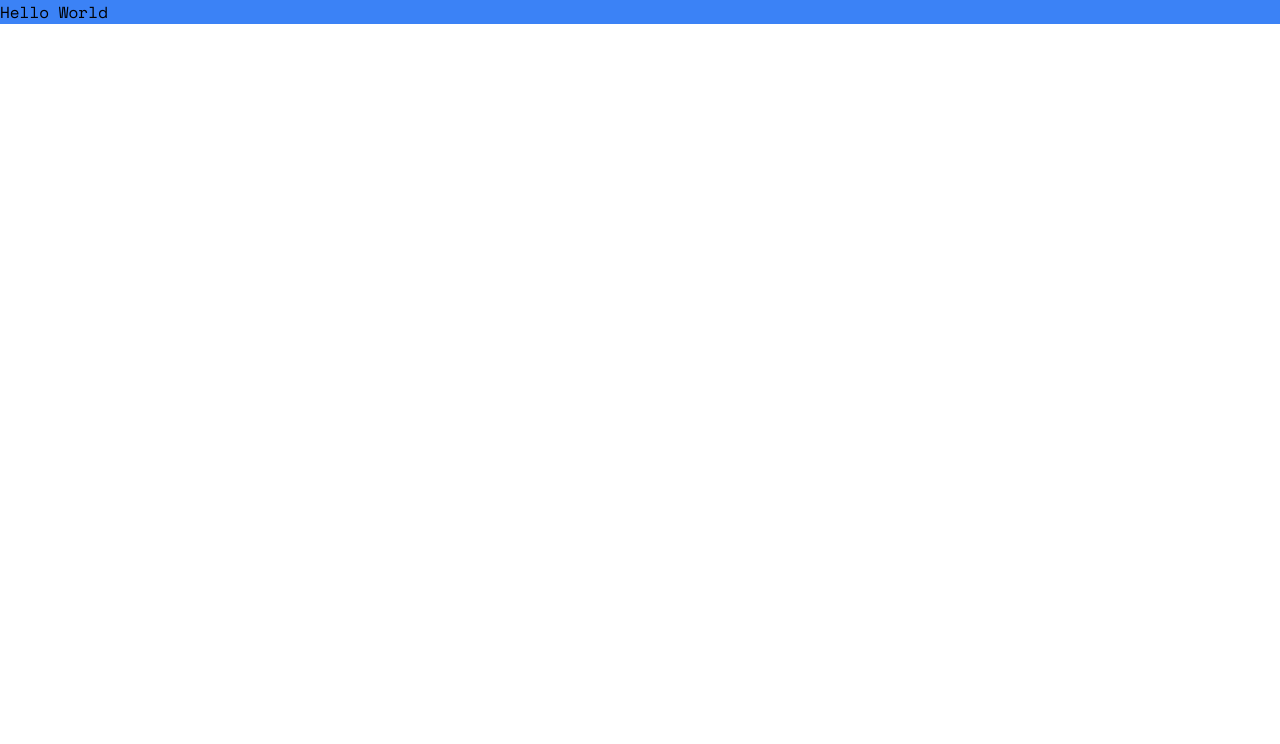
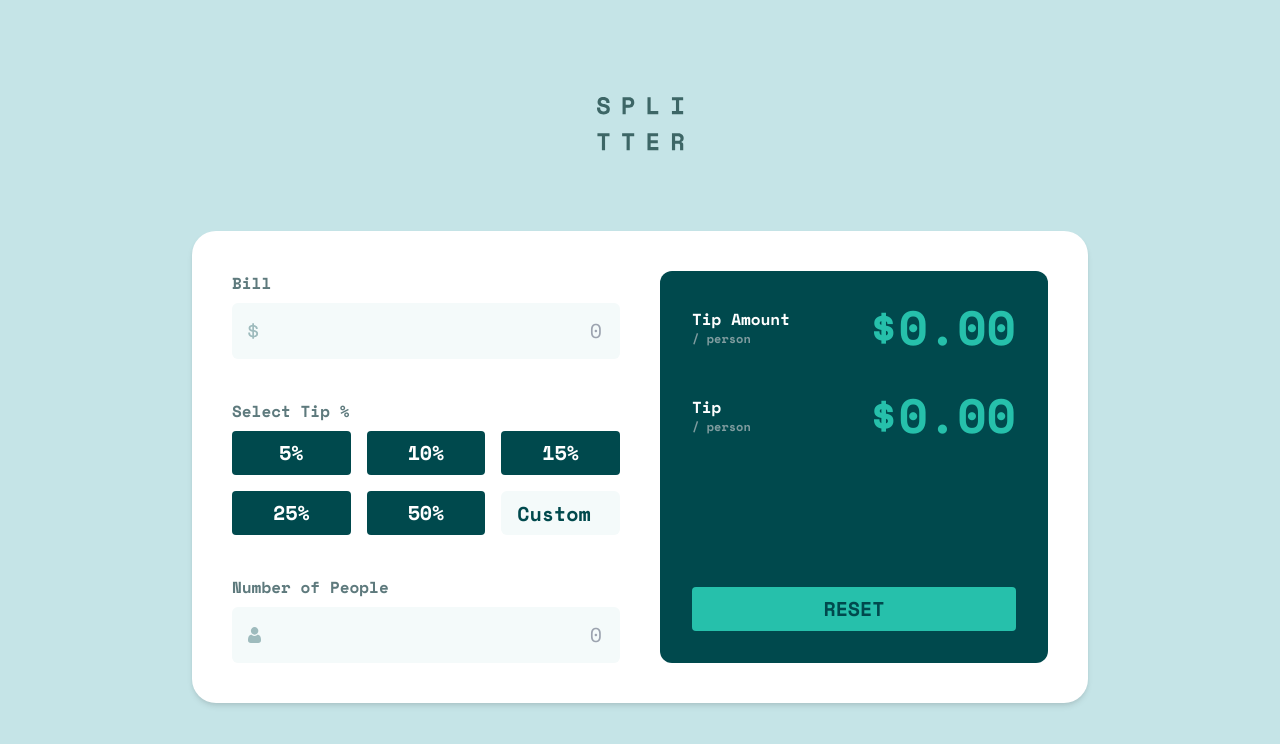
Before and after one commit to hallefsantos/tip-calculator-app, a React (Create React App) app: page / in a window 1280 px wide. Shown: the top 744 px of the page. Built offline with nearby package versions, Linux system fonts and the light colour scheme.

Commit message:
Finished

```diff
--- a/package.json
+++ b/package.json
@@ -15,7 +15,8 @@
   "scripts": {
     "start": "craco start",
     "build": "craco build",
-    "test": "craco test"
+    "test": "craco test",
+    "serve": "serve -s build"
   },
   "eslintConfig": {
     "extends": [
@@ -37,7 +38,8 @@
   },
   "devDependencies": {
     "autoprefixer": "^9",
-    "postcss": "8.3.5",
+    "postcss": "^7",
+    "react-number-format": "^4.6.4",
     "tailwindcss": "npm:@tailwindcss/postcss7-compat"
   }
 }
--- a/src/App.jsx
+++ b/src/App.jsx
@@ -1,9 +1,146 @@
+import { useState, useEffect } from 'react'
+import NumberFormat from 'react-number-format';
+import InputIcon from './components/InputIcon'
+import RadioButton from './components/RadioButton'
+
 function App() {
+  const [tipByPerson, setTipByPerson] = useState(0)
+  const [totalByPerson, setTotalByPerson] = useState(0)
+  const [numberOfPeople, setNumberOfPeople] = useState('')
+  const [bill, setBill] = useState('')
+  const [tip, setTip] = useState('')
+  const [customTip, setCustomTip] = useState('')
+
+  const tips = [5, 10, 15, 25, 50]
+
+
+  useEffect(() => {
+    if (bill && numberOfPeople && (tip || customTip) ) calcTip()
+  }, [bill, tip, numberOfPeople, customTip])
+
+  const calcTip = () => {
+    const result = (bill * ((tip ?? customTip) / 100)) / numberOfPeople
+    setTipByPerson(result)
+    setTotalByPerson((bill / numberOfPeople) + result)
+  }
+
+  const resetForm = () => {
+    setTipByPerson(0)
+    setTotalByPerson(0)
+    setNumberOfPeople('')
+    setBill('')
+    setTip('')
+    setCustomTip('')
+  }
+
   return (
-    <div className="bg-blue-500">
-      Hello World
+    <div className="flex flex-col items-center justify-center md:min-h-screen bg-neutral-light-01">
+      {/* Logo */}
+      <div className="mt-12 md:mt-0">
+        <img src="/img/logo.svg" alt="Splitter Logo" />
+      </div>
+
+      <div className="w-full max-w-4xl mt-10 md:mt-20 p-8 md:p-10 bg-white rounded-3xl shadow-md">
+        <form>
+          <div className="grid md:grid-cols-2 gap-x-10 text-xl">
+            {/* Coluna 1 */}
+            <div className="space-y-7 md:space-y-10">
+              {/* Bill */}
+              <InputIcon
+                icon="icon-dollar"
+                label="Bill"
+                id="bill"
+                value={bill}
+                setValue={setBill}
+                placeholder="0"
+              />
+
+              <div>
+                <p className="text-neutral-dark-01 font-bold text-base">Select Tip %</p>
+
+                <div className="grid grid-cols-2 md:grid-cols-3 gap-4 mt-2">
+                  {tips.map(tipItem => (
+                    <RadioButton
+                      key={tipItem}
+                      name="tip"
+                      item={tipItem}
+                      itemCompare={tip}
+                      setItemCompare={setTip}
+                    />
+                  ))}
+                  <div>
+                    <input
+                      className="w-full h-full px-4 font-bold placeholder-neutral-veryDark text-neutral-dark-01 bg-neutral-light-02 rounded-md"
+                      type="text"
+                      placeholder="Custom"
+                      value={customTip}
+                      onChange={(e) => {setTip(null); setCustomTip(e.target.value)}}
+                    />
+                  </div>
+                </div>
+              </div>
+
+              {/* Number of People */}
+              <InputIcon
+                icon="icon-person"
+                label="Number of People"
+                id="numberOfPeople"
+                value={numberOfPeople}
+                setValue={setNumberOfPeople}
+                placeholder="0"
+              />
+            </div>
+
+            {/* Coluna 2 */}
+            <div className="p-6 md:p-8 mt-8 md:mt-0 flex flex-col justify-between bg-neutral-veryDark text-white rounded-xl">
+              <div>
+                <div className="flex justify-between items-center">
+                  <div className="flex flex-col font-bold">
+                    <span className="text-base">Tip Amount</span>
+                    <span className="text-xs font-bold text-neutral-dark-02">/ person</span>
+                  </div>
+                  <NumberFormat
+                    className="font-bold text-primary text-2xl md:text-5xl"
+                    value={tipByPerson}
+                    displayType={'text'}
+                    thousandSeparator={true}
+                    prefix={'$'}
+                    decimalScale={2}
+                    fixedDecimalScale={true}
+                  />
+                </div>
+
+                <div className="flex justify-between items-center mt-10">
+                  <div className="flex flex-col font-bold">
+                    <span className="text-base">Tip</span>
+                    <span className="text-xs font-bold text-neutral-dark-02">/ person</span>
+                  </div>
+                  <NumberFormat
+                    className="font-bold text-primary text-2xl md:text-5xl"
+                    value={totalByPerson}
+                    displayType={'text'}
+                    thousandSeparator={true}
+                    prefix={'$'}
+                    decimalScale={2}
+                    fixedDecimalScale={true}
+                  />
+                </div>
+              </div>
+
+              <button
+                className="w-full py-2 mt-10 md:mt-0 bg-primary hover:bg-neutral-light-01 text-neutral-veryDark uppercase font-bold rounded transition-colors"
+                type="button"
+                onClick={() => resetForm()}
+              >
+                Reset
+              </button>
+
+            </div>
+          </div>
+        </form>
+      </div>
     </div>
   );
 }
 
-export default App;
+export default App
--- /dev/null
+++ b/src/components/InputIcon.jsx
@@ -0,0 +1,27 @@
+const InputIcon = ({ placeholder, label, id, value, setValue, icon }) => {
+  return (
+    <div className="flex flex-col">
+      <div className="flex justify-between text-base font-bold">
+        <label className="text-neutral-dark-01" htmlFor={id}>
+          {label}
+        </label>
+        {value === 0 && (
+          <span className="text-red-500">Can't be zero</span>
+        )}
+      </div>
+      <div className="relative mt-2">
+        <img className="absolute left-4 top-1/2 transform -translate-y-1/2" src={`/img/${icon}.svg`} alt={icon} />
+        <input
+          id={id}
+          className={`w-full py-2 md:py-3 px-3 md:px-4 text-right bg-neutral-light-02 rounded-md focus:outline-none border-2 ${value === 0 ? 'border-red-500 focus:border-red-500' : 'border-transparent focus:border-neutral-veryDark'}`}
+          type="text"
+          placeholder={placeholder}
+          onChange={(e) => setValue(+e.target.value)}
+          value={value}
+        />
+      </div>
+    </div>
+  )
+}
+
+export default InputIcon
--- /dev/null
+++ b/src/components/RadioButton.jsx
@@ -0,0 +1,22 @@
+const RadioButton = ({ name, item, itemCompare, setItemCompare }) => {
+  return (
+    <div>
+      <input
+        className="hidden"
+        type="radio"
+        id={item}
+        name={name}
+        value={item}
+        onChange={() => setItemCompare(item)}
+      />
+      <label
+        className={`block w-full py-2 text-center font-bold rounded cursor-pointer transition-colors hover:bg-primary hover:text-neutral-veryDark ${item === itemCompare ? 'bg-primary text-neutral-veryDark' : 'text-white bg-neutral-veryDark'}`}
+        htmlFor={item}
+      >
+        {item}%
+      </label>
+    </div>
+  )
+}
+
+export default RadioButton
--- a/tailwind.config.js
+++ b/tailwind.config.js
@@ -7,7 +7,23 @@ module.exports = {
     fontFamily: {
       'sans': ['Space Mono', ...defaultTheme.fontFamily.mono],
     },
-    extend: {},
+    extend: {
+      colors: {
+        primary: 'hsl(172, 67%, 45%)', //#26c0ab
+
+        neutral: {
+          veryDark: 'hsl(183, 100%, 15%)', //#00494d
+          dark: {
+            '01': 'hsl(186, 14%, 43%)', //#5e7a7d
+            '02': 'hsl(184, 14%, 56%)', //#7f9c9f
+          },
+          light: {
+            '01': 'hsl(185, 41%, 84%)', //#c5e4e7
+            '02': 'hsl(189, 41%, 97%)', //#f4fafa
+          }
+        }
+      }
+    },
   },
   variants: {
     extend: {},
```
Also changed, not shown: 2 other files (tests, documents, lock files or other folders).
